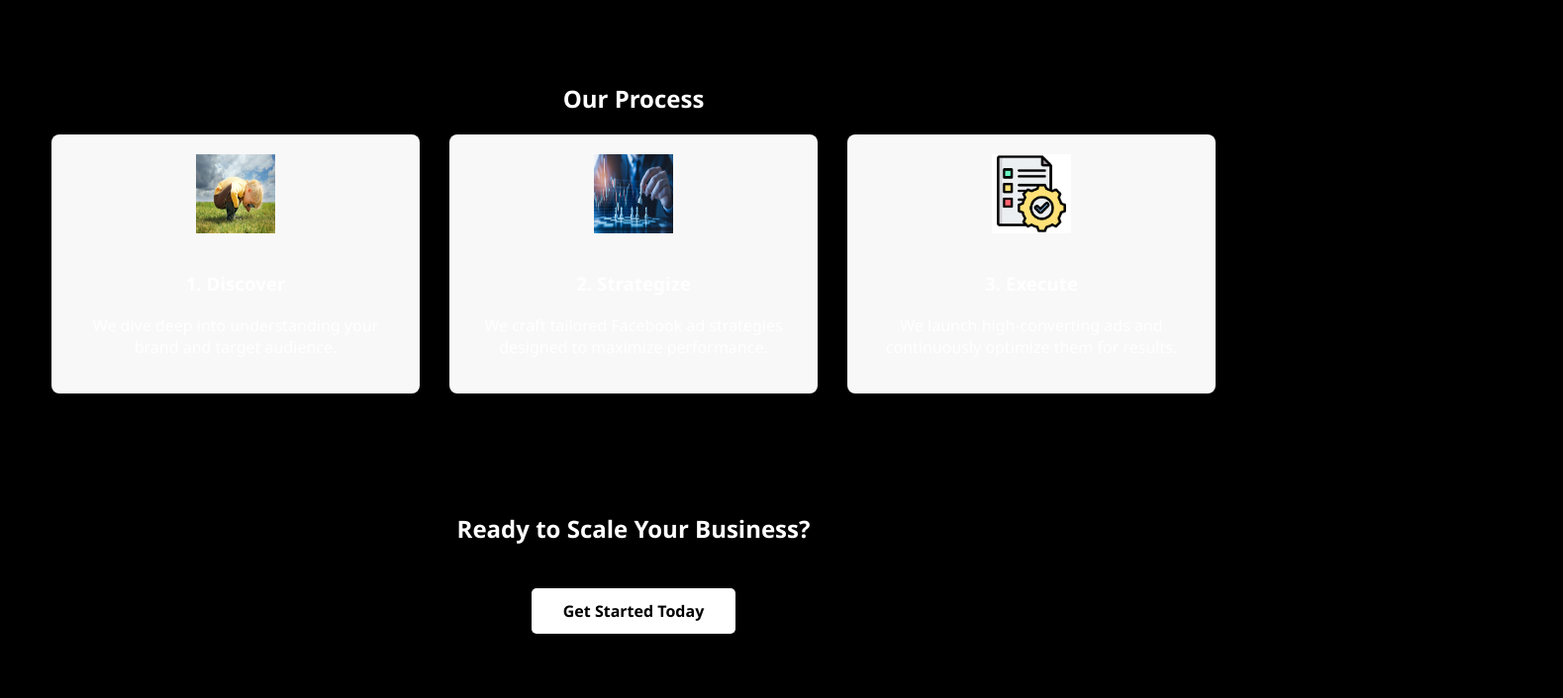
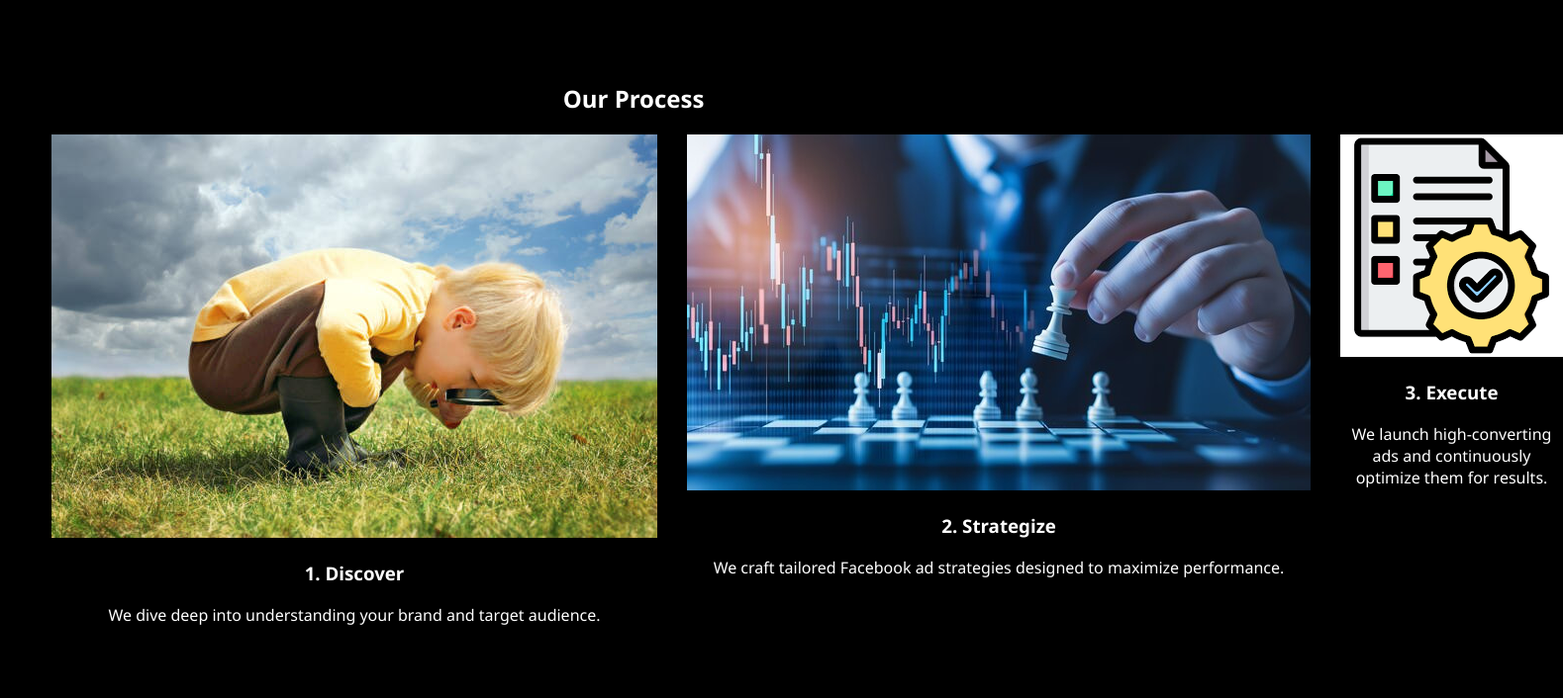
Before and after one commit to minecraftmuselk/FMfluence, a plain HTML site: page home/index.html in a window 1280 px wide. Shown: the part 951-1657 px from the top of the page at 99% size, 1579 px wide, since content can reach past the window. Drawn offline with Linux system fonts and the light colour scheme.

```diff
--- a/assets/style.css
+++ b/assets/style.css
@@ -164,30 +164,3 @@ footer {
   content: "✔️";
   margin-right: 10px;
 }
-
-.step-icon {
-  width: 80px;
-  height: 80px;
-  margin-bottom: 15px;
-}
-
-.steps {
-  display: flex;
-  justify-content: space-between;
-  flex-wrap: wrap;
-  gap: 20px;
-}
-
-.step {
-  flex: 1;
-  min-width: 250px;
-  text-align: center;
-  padding: 20px;
-  background: #f8f8f8;
-  border-radius: 8px;
-  transition: transform 0.3s ease;
-}
-
-.step:hover {
-  transform: translateY(-5px);
-}
```
